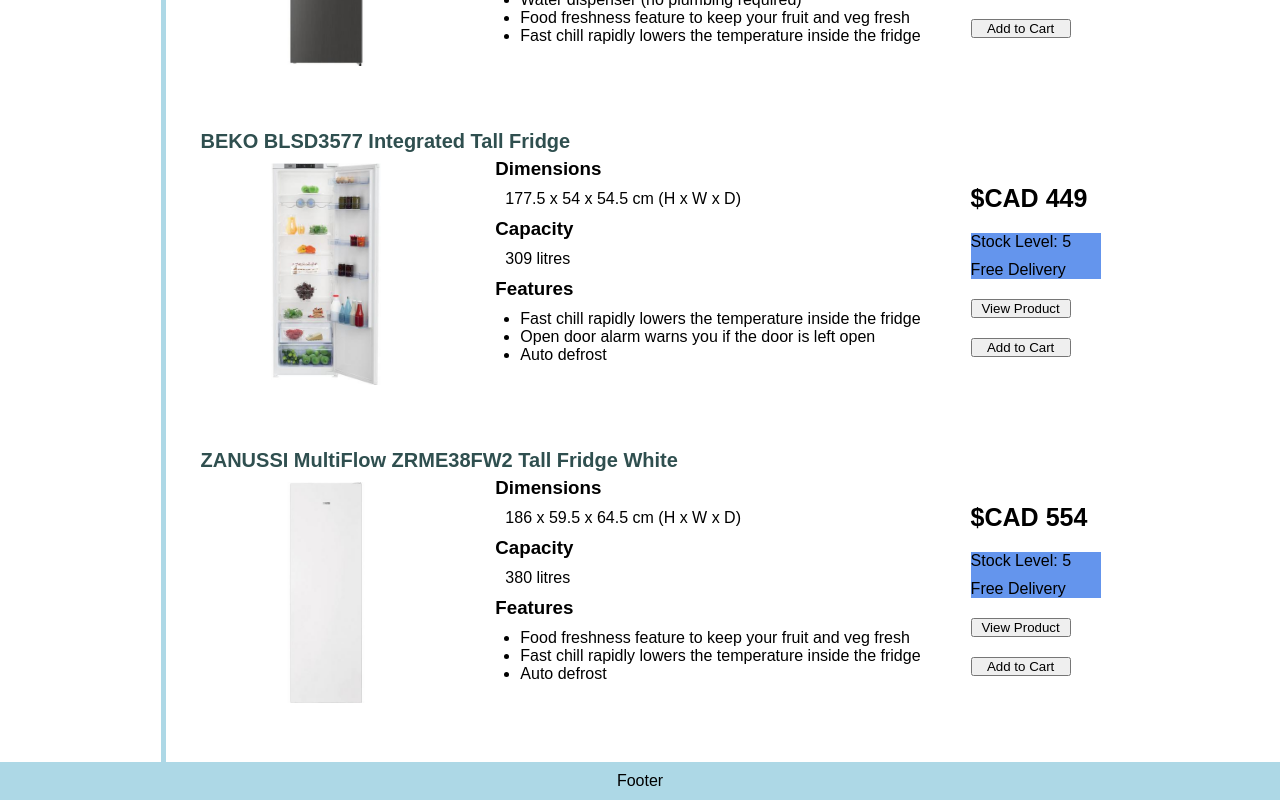
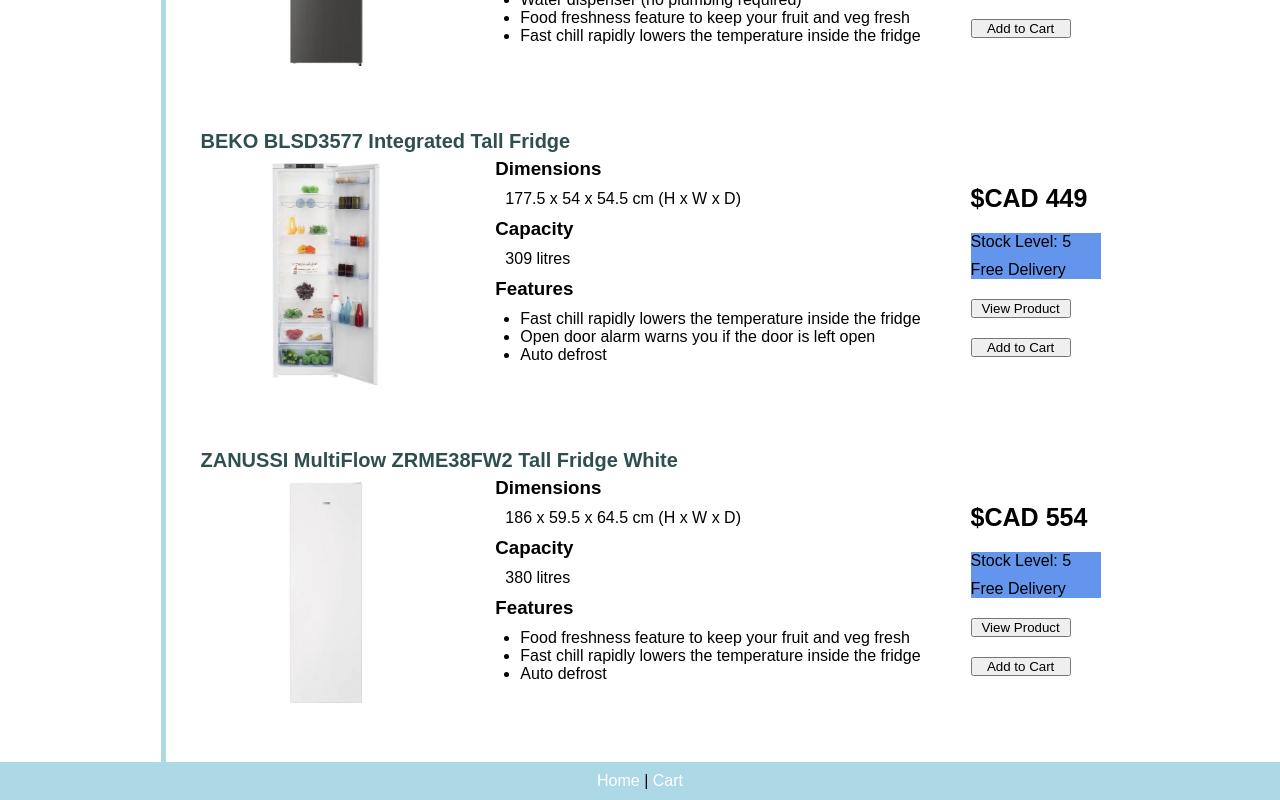
Before and after one commit to HMoein87/React-e-store, a React (Create React App) app: page /categories/1 in a window 1280 px wide. Shown: the part 1029-1829 px from the top of the page. Built offline with nearby package versions, Linux system fonts and the light colour scheme; data requests are answered from the project's data file.

Commit message:
added Footer component

```diff
--- a/src/App.js
+++ b/src/App.js
@@ -36,7 +36,7 @@
       <Routes>
         <Route path="/" element={<Layout categories={categories} />} >
           <Route index element={<Home />} />
-          <Route path="shoppingCart" element={<ShoppingCart />} />
+          <Route path="cart" element={<ShoppingCart />} />
           <Route path="checkout" element={<Checkout />} />
           <Route path="products/:productId" element={<ProductDetails />} />
           <Route path="categories/:categoriesId" element={<Category />} />
--- /dev/null
+++ b/src/Components/Footer.js
@@ -0,0 +1,13 @@
+import React from 'react';
+
+import { Link } from 'react-router-dom';
+
+const Footer = () => {
+  return (
+    <div>
+        <Link to="/">Home</Link> | <Link to="/cart">Cart</Link>
+    </div>
+  )
+}
+
+export default Footer
--- a/src/Components/Layout.js
+++ b/src/Components/Layout.js
@@ -1,6 +1,7 @@
 import React from 'react';
 
 import { Outlet, Link } from 'react-router-dom';
+import Footer from './Footer';
 
 //Layout Component
 const Layout = ({categories}) => {
@@ -23,12 +24,12 @@
                 </nav>
 
                 <main>
-                    <Outlet/>
+                    <Outlet />
                 </main>
             </section>
 
             <footer>
-                Footer
+                <Footer />
             </footer>
         </>
     );
```
